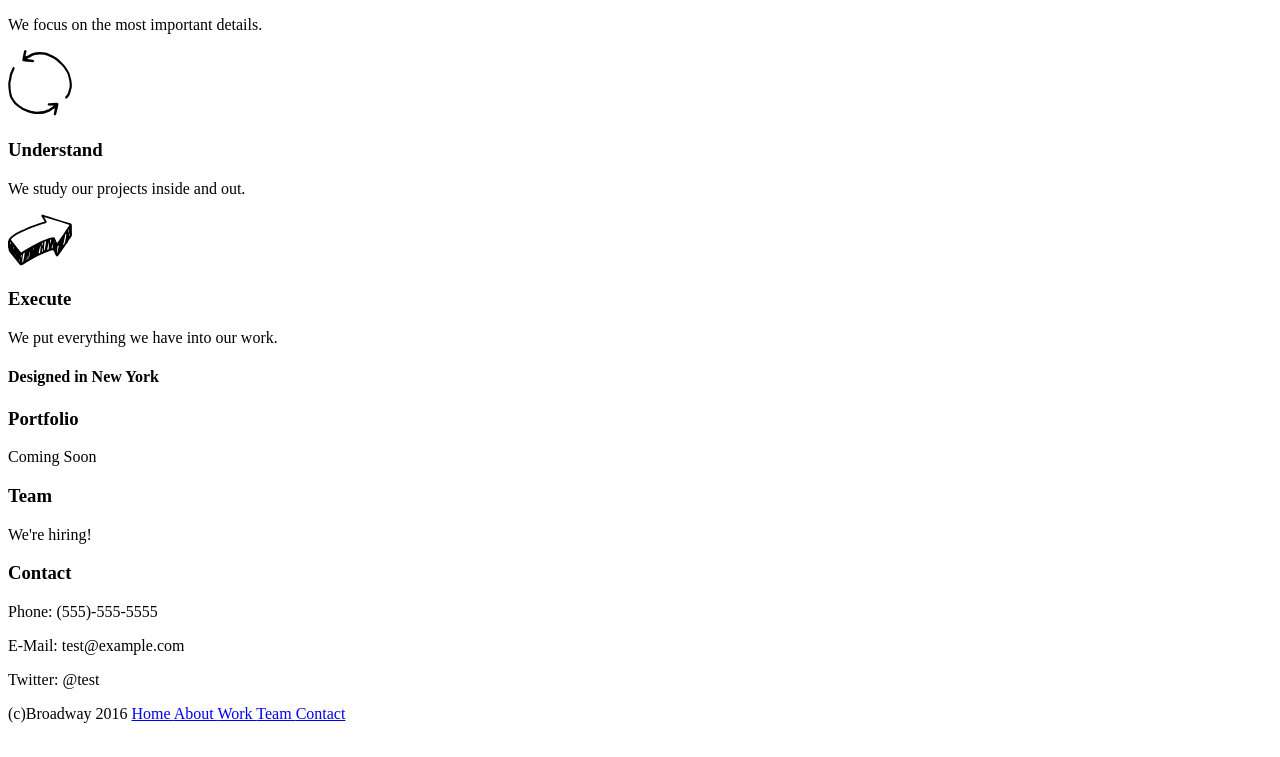
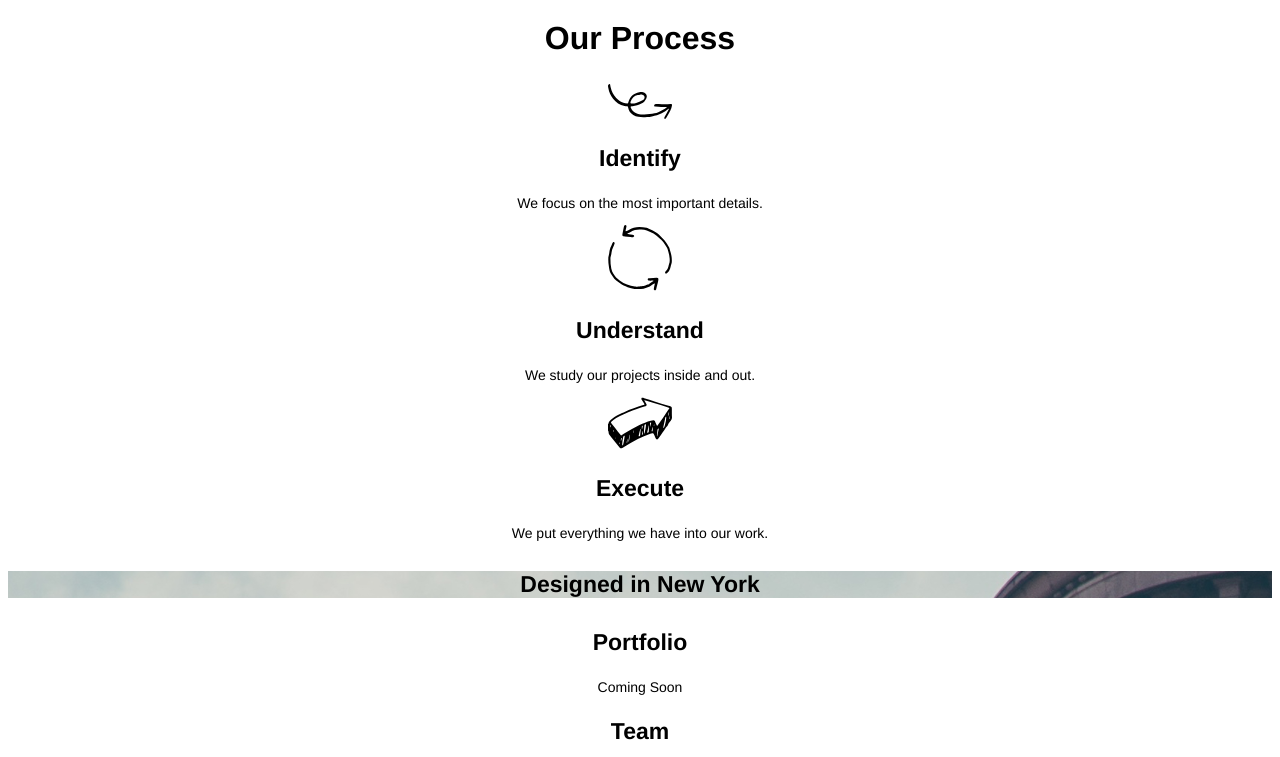
Before and after one commit to Ralep/broadway, a plain HTML site: page index.html in a window 1280 px wide. Shown: the part 383-1140 px from the top of the page. Before the commit the page ends 1114 px from the top, so only its background shows below. Drawn offline with Linux system fonts and the light colour scheme.

Commit message:
inb4 bugs

```diff
--- a/index.html
+++ b/index.html
@@ -2,15 +2,18 @@
 <html>
   <head>
     <meta charset="utf-8">
+    <link href="./resources/css/index.css" type="text/css" rel="stylesheet"
     <title>Broadway Design</title>
   </head>
   <body>
+<span class="header">
   <h1>Broadway Design</h1>
   <p class="link"><a href="#">Home</a></p>
   <p class="link"><a href="#process">Process</a></p>
   <p class="link"><a href="#work">Work</a></p>
   <p class="link"><a href="#team">Team</a></p>
   <p class="link"><a href="#contact">Contact</a></p>
+</span>
 <h2>Our Process</h2>
 <p>
   <img src="./resources/images/identify.svg" alt="curly arrow" /img>
@@ -28,21 +31,21 @@
 <h3>Execute</h3>
 <p>We put everything we have into our work.</p>
 <h4>Designed in New York</h4>
-<h3 id=portfolio>Portfolio</h3>
+<h3 id="portfolio">Portfolio</h3>
 <p>Coming Soon</p>
-<h3 id=team>Team</h3>
+<h3 id="team">Team</h3>
 <p>We're hiring!</p>
-<h3 id=contact>Contact</h3>
+<h3 id="contact">Contact</h3>
 <p>Phone: (555)-555-5555</p>
 <p>E-Mail: test@example.com</p>
 <p>Twitter: @test</p>
   </body>
-<footer>
+<footer id="footer">
   <span>(c)Broadway 2016</span>
-  <span class=link><a href="#">Home </a></span>
-  <span class=link><a href=#about>About </a></span>
-  <span class=link><a href=#work>Work </a></span>
-  <span class=link><a href=#team>Team </a></span>
-  <span class=link><a href=#contact>Contact </a></span>
+  <a href="#">Home </a>
+  <a href="#about">About </a>
+  <a href="#work">Work </a>
+  <a href="#team">Team </a>
+  <a href="#contact">Contact </a>
 </footer>
 </html>
--- a/resources/css/index.css
+++ b/resources/css/index.css
@@ -0,0 +1,47 @@
+html {
+  text-align: center;
+  font-family: Helvetica;
+}
+
+h1 {
+  font-size: 70px;
+  font-weight: bold;
+  color: white;
+}
+
+.header {
+  background-image: url("../images/the-flatiron-building.png")
+}
+
+.link {
+  font-size: 18px;
+  color: white;
+}
+
+h2 {
+  font-size: 32px;
+  font-weight: bold;
+}
+
+h3 {
+  font-size: 23px;
+  font-weight: bold;
+}
+
+p {
+  font-size: 14px;
+}
+
+h4 {
+  font-size: 23px;
+  font-weight: bold;
+  color-white;
+  background-image: url("../images/the-flatiron-building.png")
+}
+
+#footer {
+  text-align: left;
+  font-size: 11px;
+  color: white;
+  background-color: dimgray;
+}
```
Lines whose indentation alone changed are shown as unchanged.
